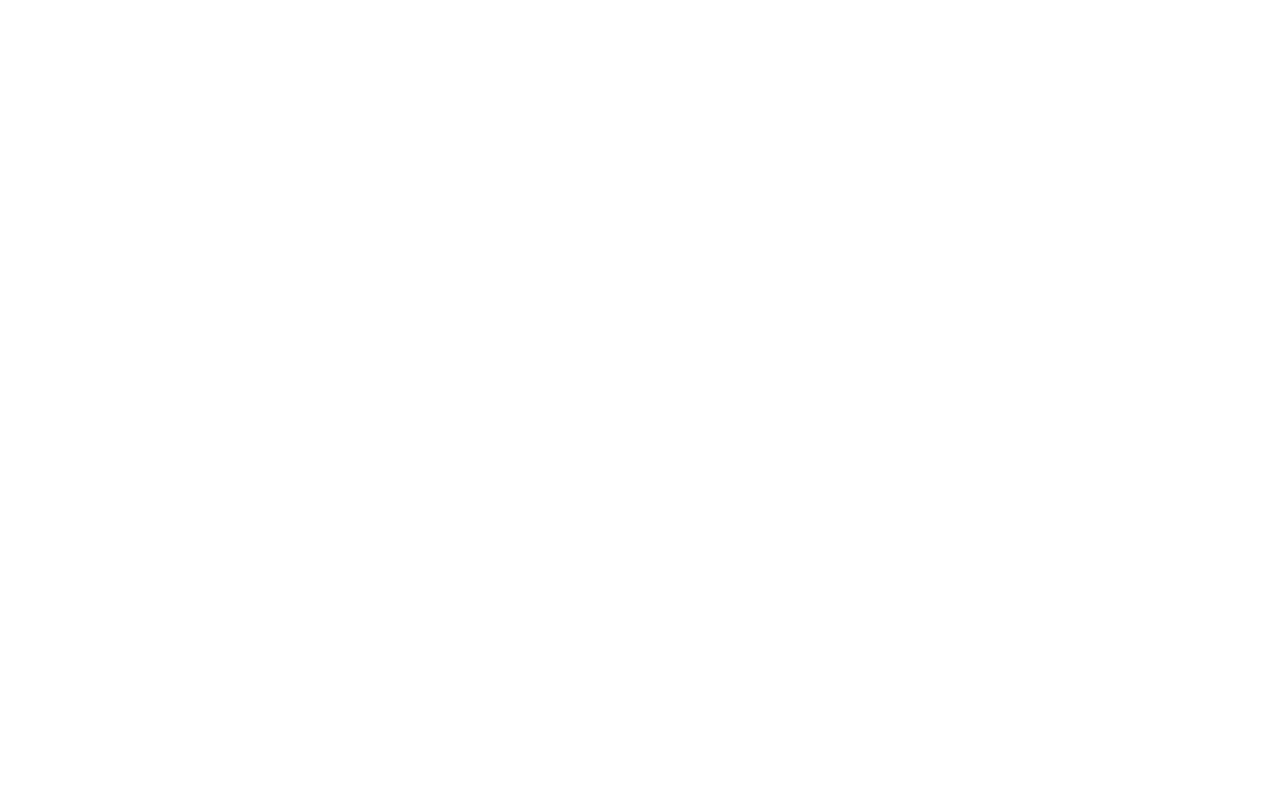
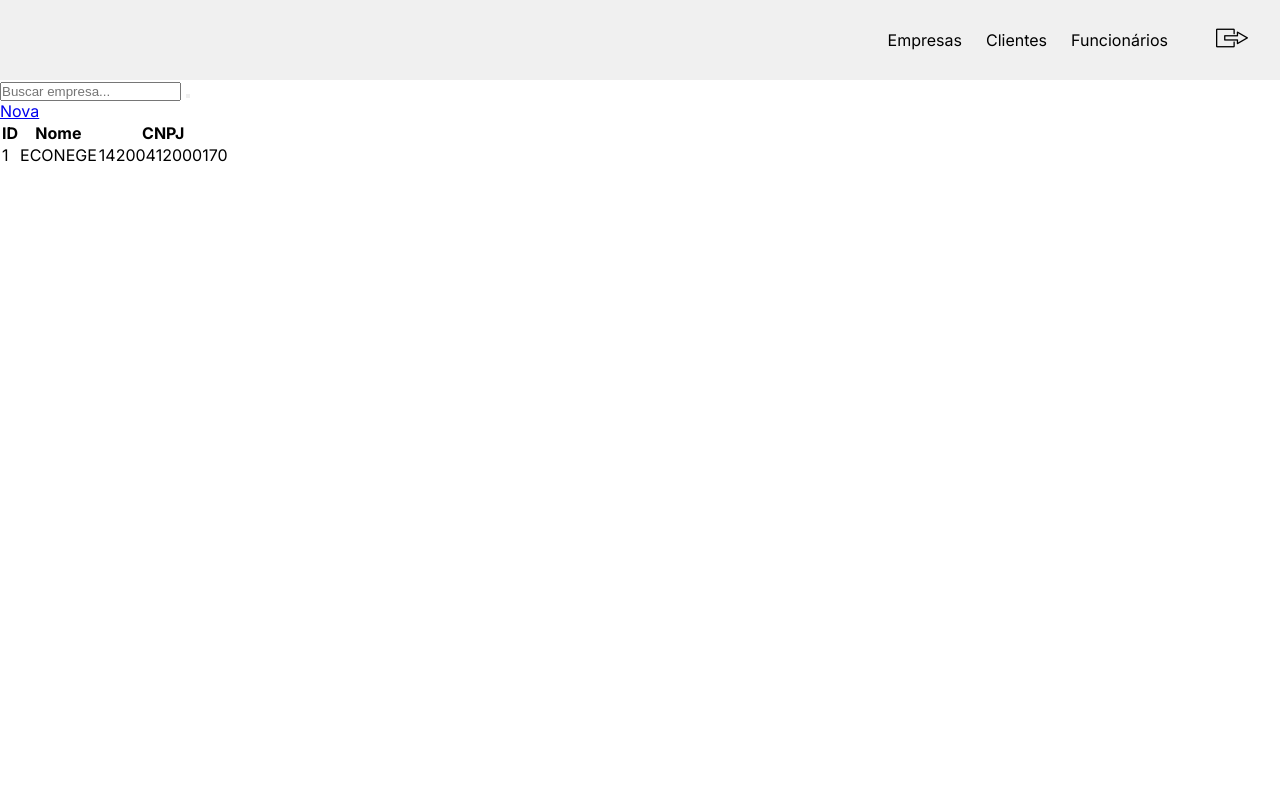
Before and after one commit to oficialarthurmagalhaes/RELATORIOS-PHP, a PHP site: page / in a window 1280 px wide. Before the commit the page is empty. Run offline with PHP 8.4, Linux system fonts and the light colour scheme.

Commit message:
Criação tela empresas e estilização

```diff
--- a/public/index.php
+++ b/public/index.php
@@ -3,9 +3,53 @@
 <head>
     <meta charset="UTF-8">
     <meta name="viewport" content="width=device-width, initial-scale=1.0">
+    <link rel="preconnect" href="https://fonts.googleapis.com">
+    <link rel="preconnect" href="https://fonts.gstatic.com" crossorigin>
+    <link href="https://fonts.googleapis.com/css2?family=Inter:ital,opsz,wght@0,14..32,100..900;1,14..32,100..900&display=swap" rel="stylesheet">
+    <link rel="stylesheet" href="style.css">
     <title>Cadastro de Dados</title>
 </head>
 <body>
+    <header>
+        <nav class="navegacao-principal">
+            <ul class="navegacao-principal-linhas">
+                <li><a href="/empresas" class="ativo">Empresas</a></li>
+                <li><a href="/clientes">Clientes</a></li>
+                <li><a href="/funcionarios">Funcionários</a></li>
+            </ul>
+        </nav>
 
+        <a href="/logout" class="botao-sair"><img src="images/logout_icone.png" alt=""></a>
+    </header>
+
+    <main>
+        <div class="barra-ferramentas">
+            <form class="busca">
+                <input type="search" placeholder="Buscar empresa...">
+                <button type="submit" aria-label="Buscar"></button>
+            </form>
+
+            <a href="/empresas/nova" class="botao-nova"><span>Nova</span></a>
+        </div>
+
+        <div class="container-tabela">
+            <table>
+                <thead>
+                    <tr>
+                        <th>ID</th>
+                        <th>Nome</th>
+                        <th>CNPJ</th>
+                    </tr>
+                </thead>
+                <tbody>
+                    <tr>
+                        <td>1</td>
+                        <td>ECONEGE</td>
+                        <td>14200412000170</td>
+                    </tr>
+                </tbody>
+            </table>
+        </div>
+    </main>
 </body>
 </html>
--- a/public/style.css
+++ b/public/style.css
@@ -5,3 +5,46 @@
   padding: 0;
   box-sizing: border-box;
 }
+body {
+    font-family: 'Inter', sans-serif;
+  display: flex;
+  flex-direction: column; /* Empilha os filhos verticalmente */
+  min-height: 100vh; /* Garante que o corpo ocupe a altura total da tela */
+}
+
+header {
+  /* O header não cresce, tem altura fixa */
+  height: 80px;
+  flex-shrink: 0;
+  display: flex;
+  flex-direction: row;
+  background-color: #F0F0F0;
+  align-items: center;
+  justify-content: flex-end;
+}
+
+main {
+  /* O main cresce para ocupar o espaço que sobrar */
+  flex-grow: 1;
+}
+.navegacao-principal {
+  padding: 1rem;
+  margin-right: 2rem;
+}
+.navegacao-principal-linhas {
+  list-style-type: none;
+  display: flex;
+  flex-direction: row;
+  gap: 1.5rem; /* Espaçamento entre os itens */
+}
+.navegacao-principal-linhas li a {
+  text-decoration: none;
+  color: #000;
+}
+.botao-sair {
+  margin-right: 2rem;
+}
+.botao-sair img {
+  width: 32px;
+  height: 32px;
+}
```
